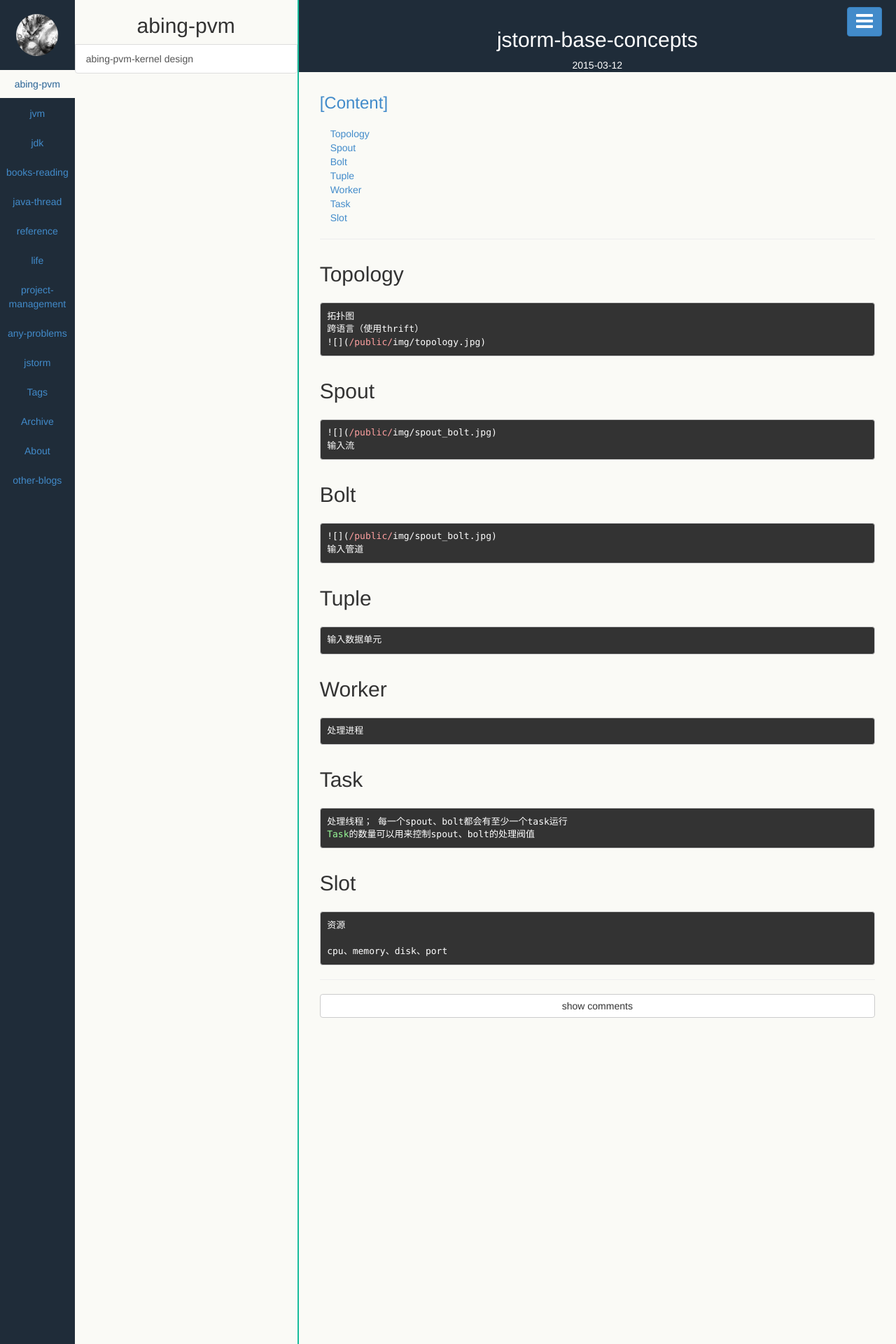
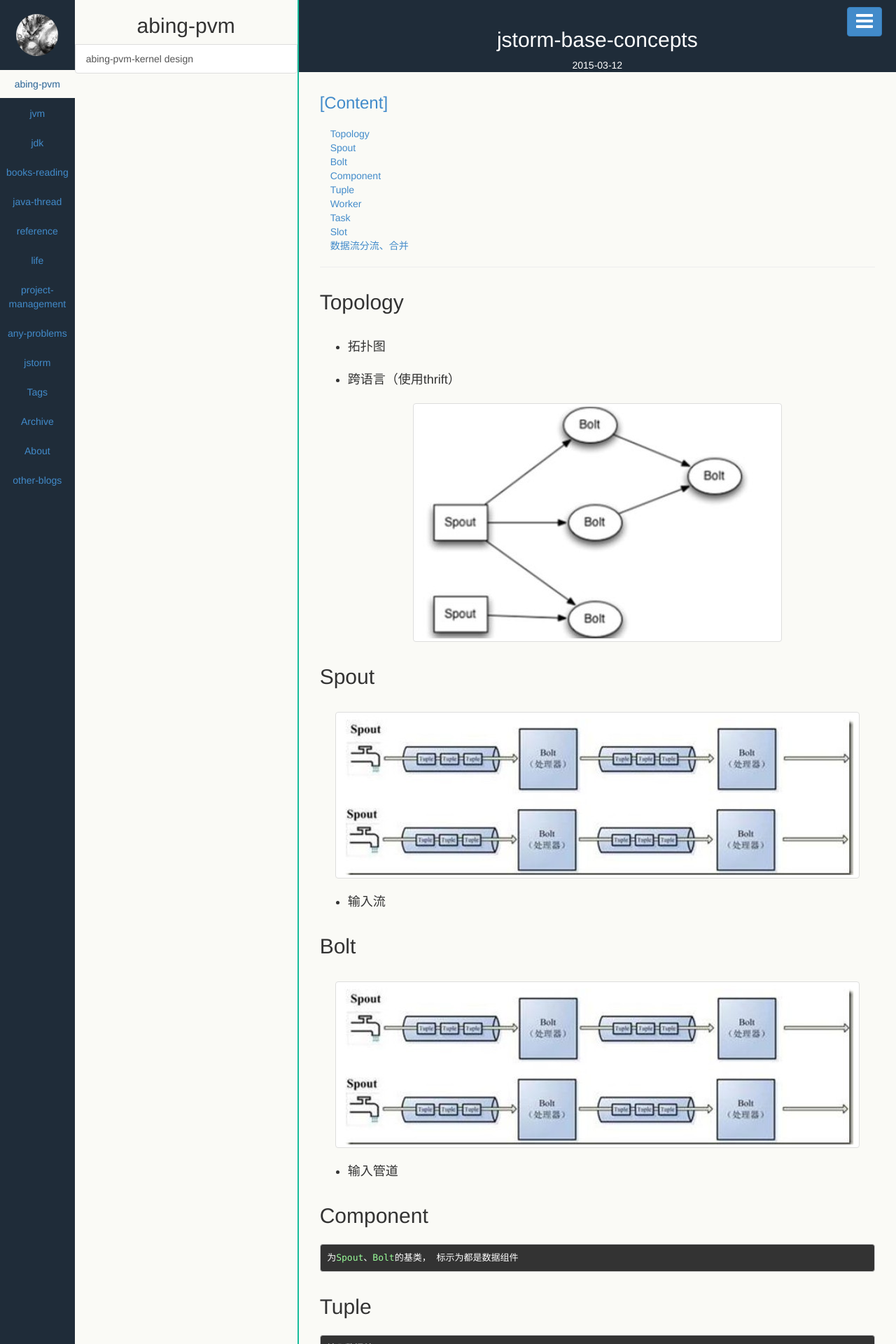
Before and after one commit to brucejiang-jgf/brucejiang-jgf.github.io, a Jekyll site: the page built from _posts/2015-03-12-jstorm-base-concepts.md, in a window 1280 px wide. Shown: the top 1920 px of the page at 70% size. Built offline with Jekyll 4.4.1, drawn with Linux system fonts in a browser that asks for light colours; some of the changed text lies outside the part shown.

Commit message:
jstorm concepts

```diff
--- a/_posts/2015-03-12-jstorm-base-concepts.md
+++ b/_posts/2015-03-12-jstorm-base-concepts.md
@@ -8,17 +8,28 @@ description:
 ---
 
 ## Topology
-    拓扑图
-    跨语言（使用thrift）
-    ![](/public/img/topology.jpg)
+
+* 拓扑图
+
+* 跨语言（使用thrift）
+
+![](/public/img/topology.jpg)
+
 
 ## Spout
-    ![](/public/img/spout_bolt.jpg)
-    输入流
+
+![](/public/img/spout_bolt.jpg)
+
+* 输入流
 
 ## Bolt
-    ![](/public/img/spout_bolt.jpg)
-    输入管道
+
+![](/public/img/spout_bolt.jpg)
+
+* 输入管道
+
+## Component
+    为Spout、Bolt的基类， 标示为都是数据组件
 
 ## Tuple
     输入数据单元
@@ -34,3 +45,13 @@ description:
     资源
 
     cpu、memory、disk、port
+
+
+## 数据流分流、合并
+    现在是在接口调用的时候来区分，其实涉及成一个模型可能会简化点
+
+    ### component name(id)
+        标示数据来源， 类似于一级划分
+
+    ### componentId + streamId
+        标示数据来源下的某一个类别数据流，类似于二级划分
```
Also changed, not shown: 1 other file.
